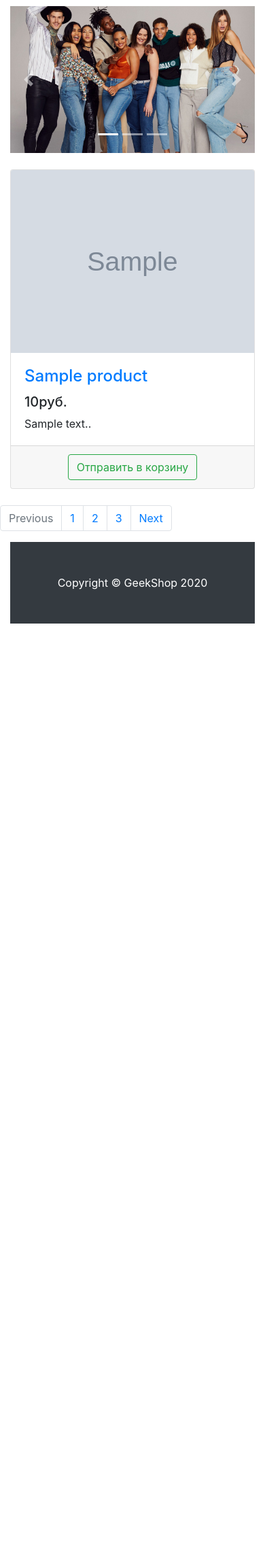
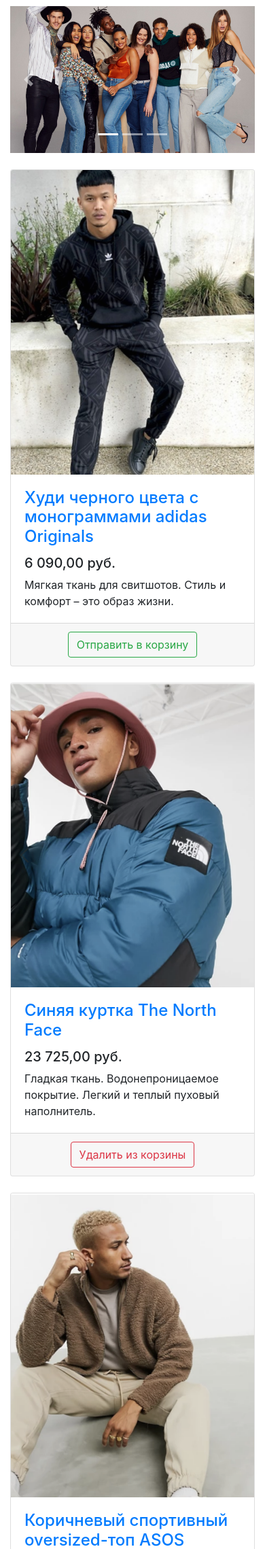
Before and after one commit to AnnaPatrakova/geekshop, a Django app: template mainapp/templates/mainapp/products.html in a window 390 px wide. Shown: the part 413-2691 px from the top of the page at 68% size. Before the commit the page ends 1330 px from the top, so only its background shows below. Run offline with Django 3.2, Linux system fonts and the light colour scheme; the template is opened without the code that fills it: most values are stand-ins (such as "Sample title", 1, 10 or a date in 2020); grey boxes marked "Sample" are stand-in pictures; some libraries are stand-ins or nearby versions.

Commit message:
returned to past (deleted json, test_context, reterned previous product.html, views.py)

```diff
--- a/mainapp/templates/mainapp/products.html
+++ b/mainapp/templates/mainapp/products.html
@@ -55,27 +55,128 @@
 
             <div class="row">
 
-                {% for product in products %}
                 <div class="col-lg-4 col-md-6 mb-4">
                     <div class="card h-100">
                         <a href="#">
                             <img class="card-img-top"
-                                     src="{%static product.image%}"
+                                 src="{% static 'vendor/img/products/Adidas-hoodie.png' %}"
                                  alt="">
                         </a>
                         <div class="card-body">
                             <h4 class="card-title">
-                                    <a href="#"> {{ product.name }}</a>
+                                <a href="#">Худи черного цвета с монограммами adidas Originals</a>
                             </h4>
-                                <h5> {{ product.price }}руб.</h5>
-                                <p class="card-text">{{ product.description }}.</p>
+                            <h5>6 090,00 руб.</h5>
+                            <p class="card-text">Мягкая ткань для свитшотов. Стиль и комфорт – это образ жизни.</p>
                         </div>
                         <div class="card-footer text-center">
                             <button type="button" class="btn btn-outline-success">Отправить в корзину</button>
                         </div>
                     </div>
                 </div>
-                {% endfor %}
+
+                <div class="col-lg-4 col-md-6 mb-4">
+                    <div class="card h-100">
+                        <a href="#">
+                            <img class="card-img-top"
+                                 src="{% static 'vendor/img/products/Blue-jacket-The-North-Face.png' %}" alt="">
+                        </a>
+                        <div class="card-body">
+                            <h4 class="card-title">
+                                <a href="#">Синяя куртка The North Face</a>
+                            </h4>
+                            <h5>23 725,00 руб.</h5>
+                            <p class="card-text">
+                                Гладкая ткань. Водонепроницаемое покрытие. Легкий и теплый пуховый наполнитель.
+                            </p>
+                        </div>
+                        <div class="card-footer text-center">
+                            <button type="button" class="btn btn-outline-danger">Удалить из корзины</button>
+                        </div>
+                    </div>
+                </div>
+
+                <div class="col-lg-4 col-md-6 mb-4">
+                    <div class="card h-100">
+                        <a href="#">
+                            <img class="card-img-top"
+                                 src="{% static 'vendor/img/products/Brown-sports-oversized-top-ASOS-DESIGN.png' %}"
+                                 alt="">
+                        </a>
+                        <div class="card-body">
+                            <h4 class="card-title">
+                                <a href="#">Коричневый спортивный oversized-топ ASOS DESIGN</a>
+                            </h4>
+                            <h5>3 390,00 руб.</h5>
+                            <p class="card-text">Материал с плюшевой текстурой. Удобный и мягкий.</p>
+                        </div>
+                        <div class="card-footer text-center">
+                            <button type="button" class="btn btn-outline-success">Отправить в корзину</button>
+                        </div>
+                    </div>
+                </div>
+
+                <div class="col-lg-4 col-md-6 mb-4">
+                    <div class="card h-100">
+                        <a href="#">
+                            <img class="card-img-top"
+                                 src="{% static 'vendor/img/products/Black-Nike-Heritage-backpack.png' %}"
+                                 alt="">
+                        </a>
+                        <div class="card-body">
+                            <h4 class="card-title">
+                                <a href="#">Черный рюкзак Nike Heritage</a>
+                            </h4>
+                            <h5>2 340,00 руб.</h5>
+                            <p class="card-text">Плотная ткань. Легкий материал.</p>
+                        </div>
+                        <div class="card-footer text-center">
+                            <button type="button" class="btn btn-outline-success">Отправить в корзину</button>
+                        </div>
+                    </div>
+                </div>
+
+                <div class="col-lg-4 col-md-6 mb-4">
+                    <div class="card h-100">
+                        <a href="#">
+                            <img class="card-img-top"
+                                 src="{% static 'vendor/img/products/Black-Dr-Martens-shoes.png' %}"
+                                 alt="">
+                        </a>
+                        <div class="card-body">
+                            <h4 class="card-title">
+                                <a href="#">Черные туфли на платформе с 3 парами люверсов Dr Martens 1461 Bex</a>
+                            </h4>
+                            <h5>13 590,00 руб.</h5>
+                            <p class="card-text">Гладкий кожаный верх. Натуральный материал.</p>
+                        </div>
+                        <div class="card-footer text-center">
+                            <button type="button" class="btn btn-outline-success">Отправить в корзину</button>
+                        </div>
+                    </div>
+                </div>
+
+                <div class="col-lg-4 col-md-6 mb-4">
+                    <div class="card h-100">
+                        <a href="#">
+                            <img class="card-img-top"
+                                 src="{% static 'vendor/img/products/Dark-blue-wide-leg-ASOs-DESIGN-trousers.png' %}"
+                                 alt="">
+                        </a>
+                        <div class="card-body">
+                            <h4 class="card-title">
+                                <a href="#">Темно-синие широкие строгие брюки ASOS DESIGN</a>
+                            </h4>
+                            <h5>2 890,00 руб.</h5>
+                            <p class="card-text">Легкая эластичная ткань сирсакер Фактурная ткань.</p>
+                        </div>
+                        <div class="card-footer text-center">
+                            <button type="button" class="btn btn-outline-success">Отправить в корзину</button>
+                        </div>
+                    </div>
+                </div>
+
+            </div>
 
 
 
```
Also changed, not shown: mainapp/fixtures/products.json (deleted, +0 -43 lines), mainapp/templates/mainapp/test_context.html (deleted, +0 -22 lines), mainapp/views.py (+1 -9 lines). Lines whose indentation alone changed are shown as unchanged.
